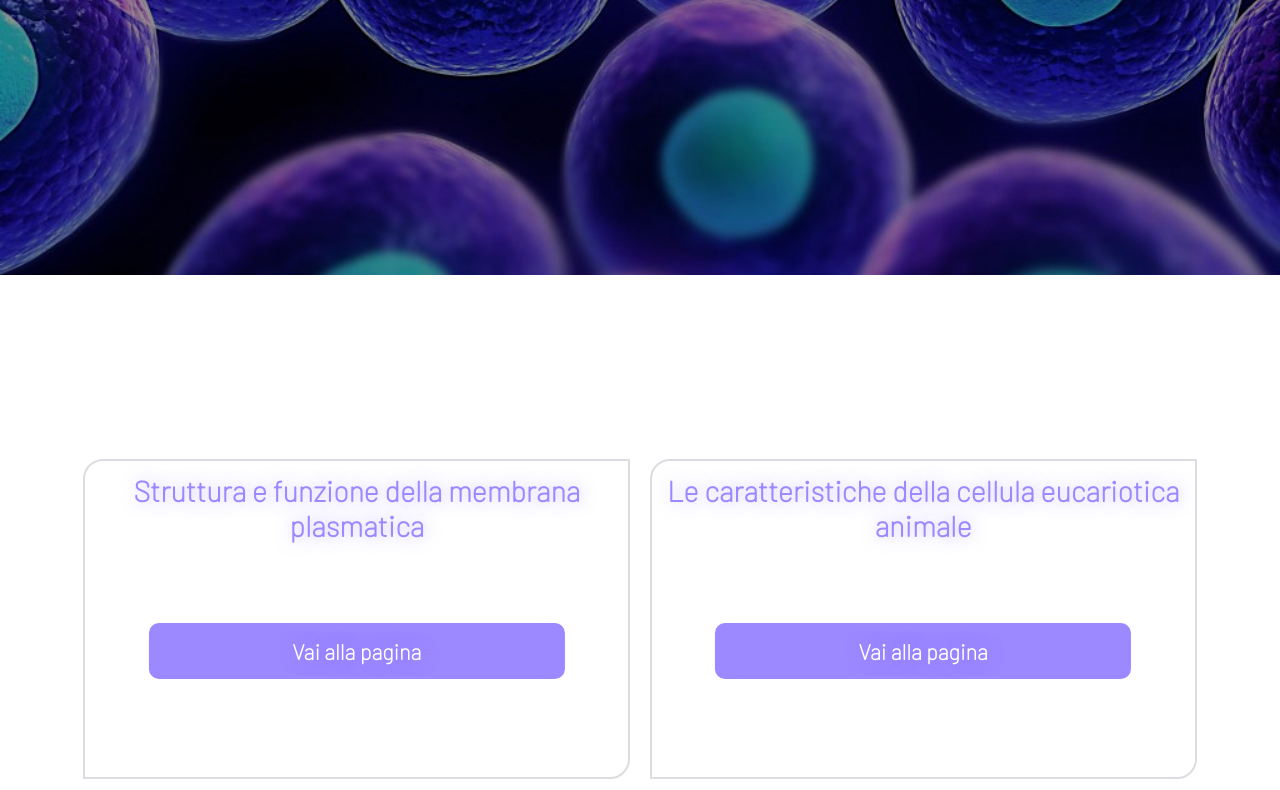
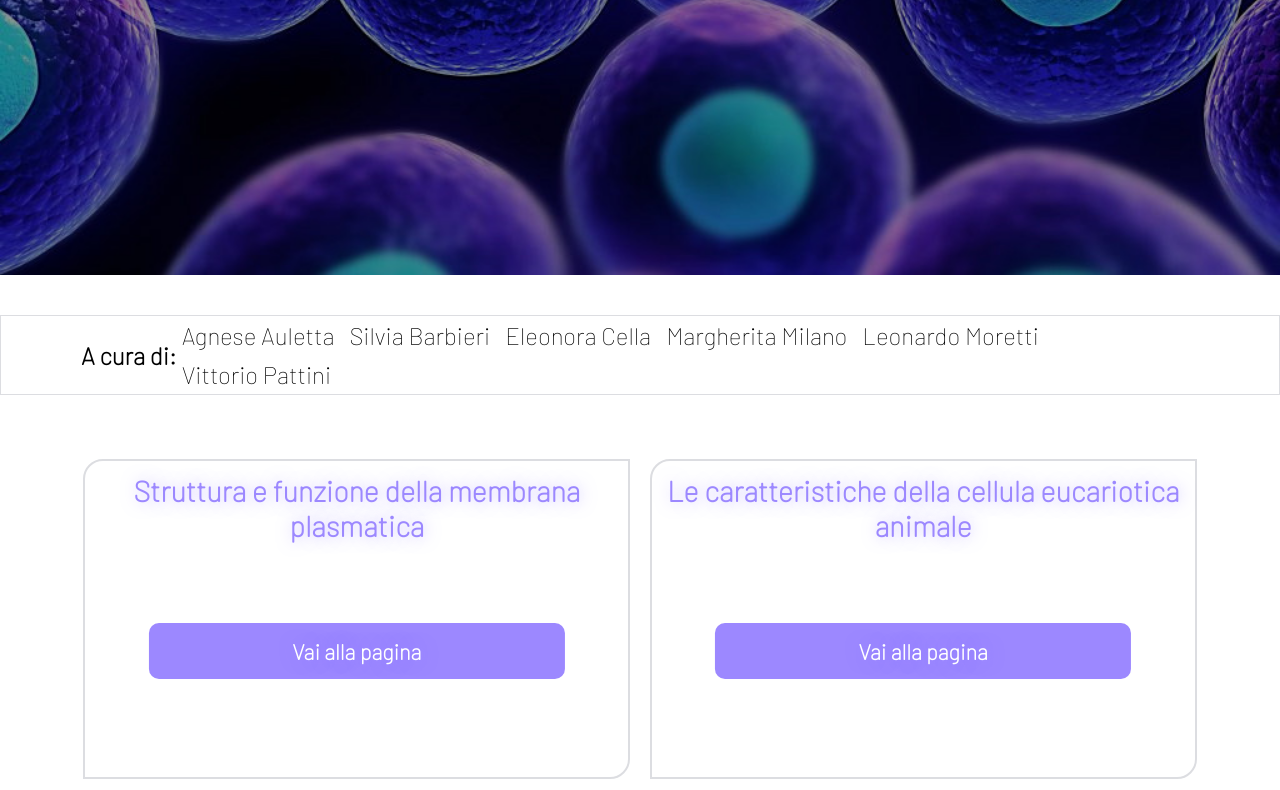
Before and after one commit to lecelluleucariotiche/lecelluleucariotiche.github.io, a plain HTML site: page index.html in a window 1280 px wide. Shown: the part 365-1155 px from the top of the page. Drawn offline with Linux system fonts and the light colour scheme.

Commit message:
Update index.html

```diff
--- a/index.html
+++ b/index.html
@@ -9,17 +9,28 @@
 	<link rel="preconnect" href="https://fonts.googleapis.com">
 <link rel="preconnect" href="https://fonts.gstatic.com" crossorigin>
 <link href="https://fonts.googleapis.com/css2?family=Barlow:wght@100&display=swap" rel="stylesheet">
-	<title></title>
+	<title>Progetto di biologia</title>
 </head>
 <body>
 	<div class="navbar">
-		<h1 class="titolo">Progetto Biologia</h1>
+		<h1 class="titolo">Progetto di biologia</h1>
 	</div>
 	<div id="copertura"></div>
 
 	<a onclick="toggle()"><div id="coperto"></div></a>
 	<div class="princ">
 		<h1 id="title">LE CELLULE EUCARIOTICHE</h1>
+	</div>
+	<div id="nomi">
+		<p class="acd">A cura di:</p>
+		<ul>
+			<li>Agnese Auletta</li>
+			<li>Silvia Barbieri</li>
+			<li>Eleonora Cella</li>
+			<li>Margherita Milano</li>
+			<li>Leonardo Moretti</li>
+			<li>Vittorio Pattini</li>
+		</ul>
 	</div>
 	<div class="contenuto-princ">
 		<div id="card-1" class="card">
```
